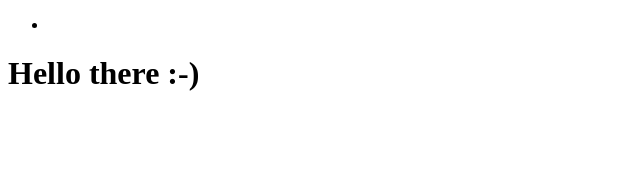
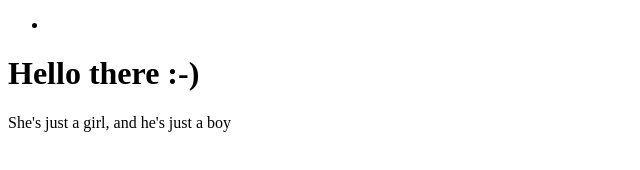
Before and after one commit to tonjetj/workflow-2, a website: page index.html in a window 1280 px wide. Shown: the whole page, without its empty margins (0-640 px from the left). Drawn offline with Linux system fonts and the light colour scheme.

Commit message:
Added lyrics

```diff
--- a/index.html
+++ b/index.html
@@ -16,6 +16,7 @@
     </header>
     <main>
       <h1>Hello there :-)</h1>
+      <p>She's just a girl, and he's just a boy</p>
     </main>
     <footer></footer>
   </body>
```
